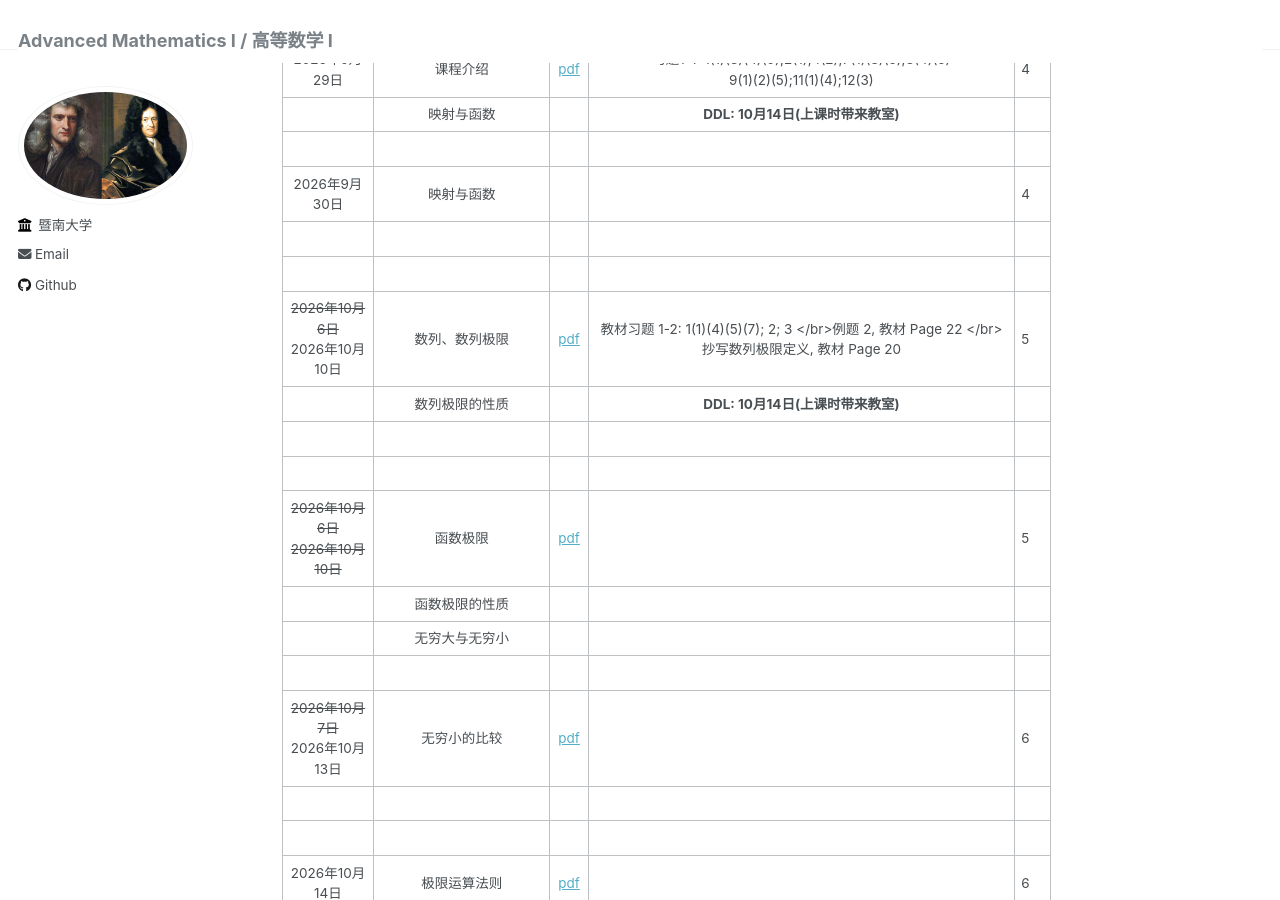
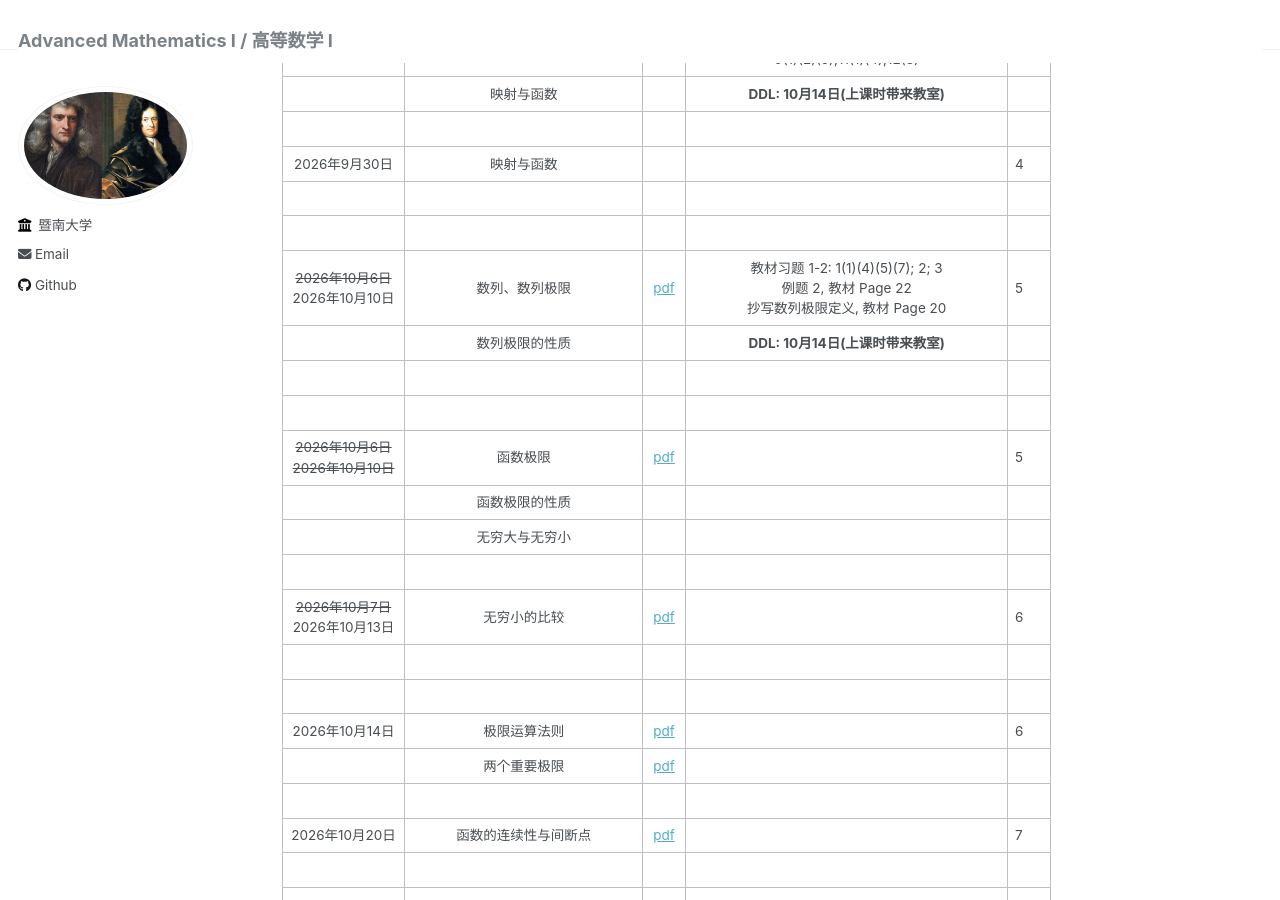
Before and after one commit to wangyuanhao/advanced_mathematics, a Jekyll site: the page built from _pages/about.md, in a window 1280 px wide and 900 px high, scrolled down 1970 px. Built offline with Jekyll 4.4.1, drawn with Linux system fonts in a browser that asks for light colours.

```diff
--- a/_pages/about.md
+++ b/_pages/about.md
@@ -79,7 +79,7 @@ redirect_from:
 |             2026年9月30日             |            映射与函数            |                                                              |                                                              | 4    |
 |                                       |                                  |                                                              |                                                              |      |
 |                                       |                                  |                                                              |                                                              |      |
-| ~~2026年10月6日~~<br />2026年10月10日 |          数列、数列极限          |            [pdf](./notes/Limit of Number Seq.pdf)            | 教材习题 1-2: 1(1)(4)(5)(7); 2; 3 </br>例题 2, 教材 Page 22 </br>抄写数列极限定义, 教材 Page 20 | 5    |
+| ~~2026年10月6日~~<br />2026年10月10日 |          数列、数列极限          |            [pdf](./notes/Limit of Number Seq.pdf)            | 教材习题 1-2: 1(1)(4)(5)(7); 2; 3 <br />例题 2, 教材 Page 22 <br />抄写数列极限定义, 教材 Page 20 | 5    |
 |                                       |          数列极限的性质          |                                                              |              **DDL: 10月14日(上课时带来教室)**               |      |
 |                                       |                                  |                                                              |                                                              |      |
 |                                       |                                  |                                                              |                                                              |      |
```
